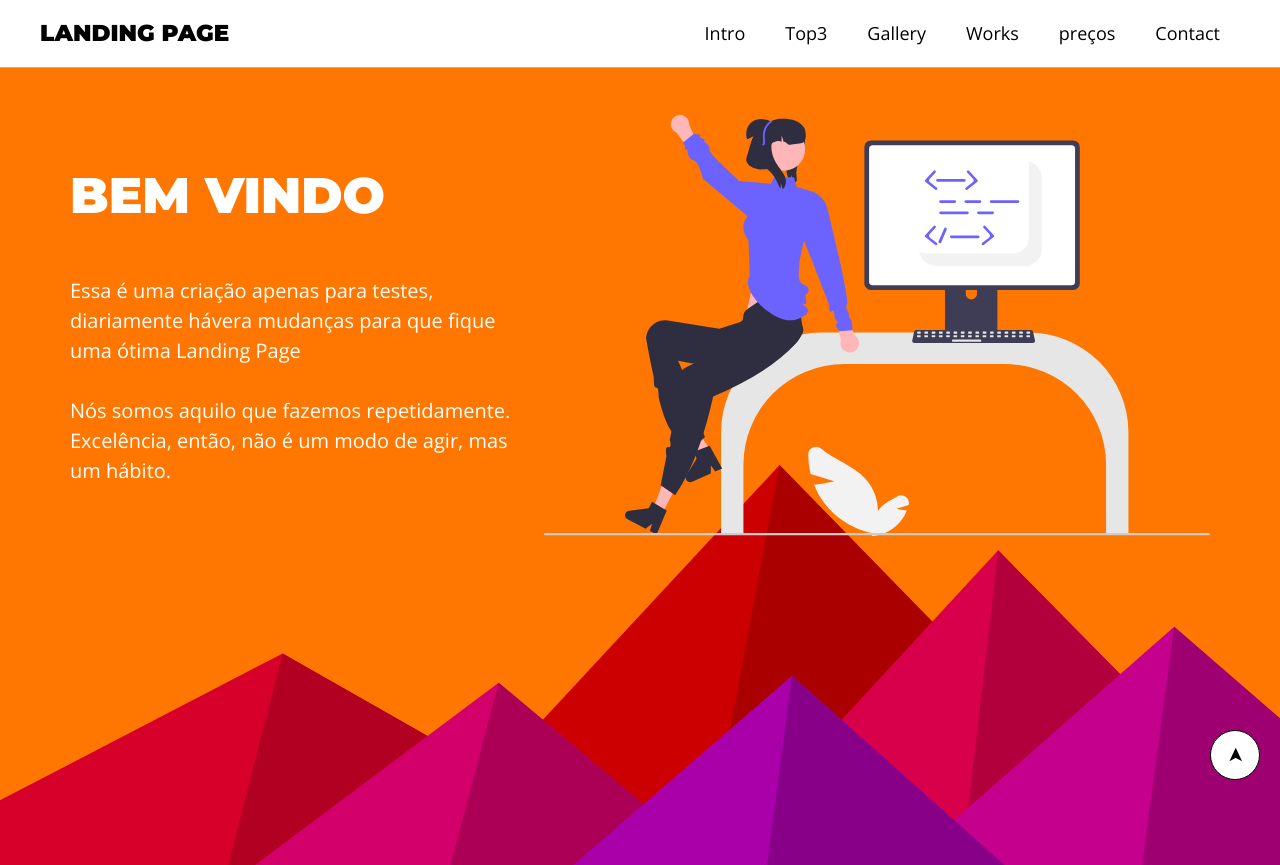
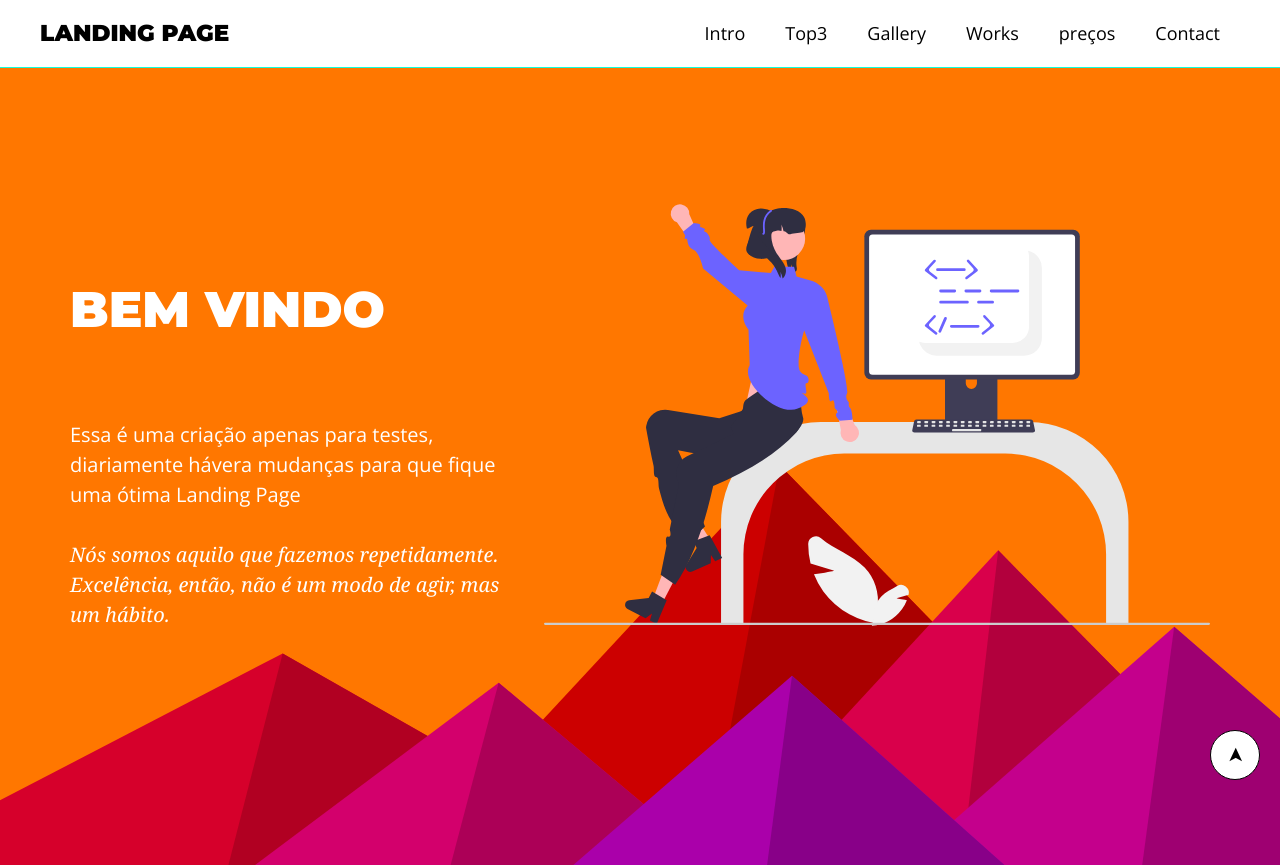
Before and after one commit to lucasmessias7/Landing-page-one, a plain HTML site: page index.htm in a window 1280 px wide. Shown: the top 865 px of the page. Drawn offline with nearby package versions, Linux system fonts and the light colour scheme.

Commit message:
Add files via upload

```diff
--- a/assets/css/class.css
+++ b/assets/css/class.css
@@ -36,3 +36,8 @@ body .full-width {
     width: 100%;
     flex: 1 1 100%;
 }
+
+.frase {
+    font-style: italic;
+    font-family: Cambria, Cochin, Georgia, Times, 'Times New Roman', serif;
+}
--- a/assets/css/elements.css
+++ b/assets/css/elements.css
@@ -14,6 +14,7 @@
         font-size: 2rem;
         color: var(--primary-color);
         line-height: 1.5;
+        height: 100vh;
 
     }
 
@@ -31,7 +32,8 @@
 
     h2 {
         font-size: 5.0rem;
-        margin-bottom: 5rem;
+        margin-top: 8rem;
+        margin-bottom: 8rem;
         text-transform: uppercase;
         line-height: 1.2;
     }
--- a/assets/css/styles.css
+++ b/assets/css/styles.css
@@ -16,7 +16,7 @@
 .intro-img img,
 .intro-img svg {
     max-width: 100%;
-    height: auto;
+    height: 60rem;
 }
 
 .introduction-content {
```
